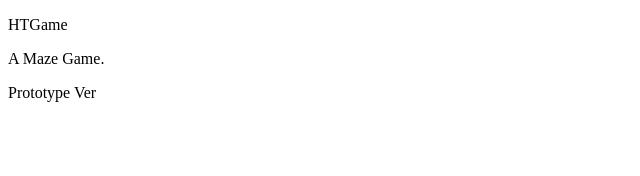
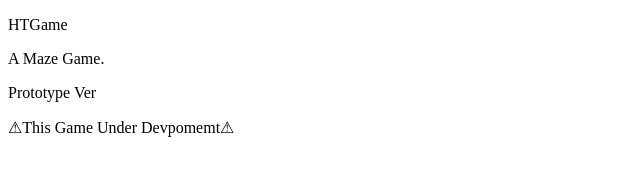
Before and after one commit to Leven-mok/Leven-mok.GitHub.io, a plain HTML site: page HTGame.html in a window 1280 px wide. Shown: the whole page, without its empty margins (0-640 px from the left). Drawn offline with Linux system fonts and the light colour scheme.

Commit message:
Update HTGame.html

```diff
--- a/HTGame.html
+++ b/HTGame.html
@@ -4,5 +4,6 @@
 <p>HTGame</p>
 <p>A Maze Game.</p>
 <p>Prototype Ver</p>
+<p>⚠This Game Under Devpomemt⚠</p>
 </body>
 </html>
```
